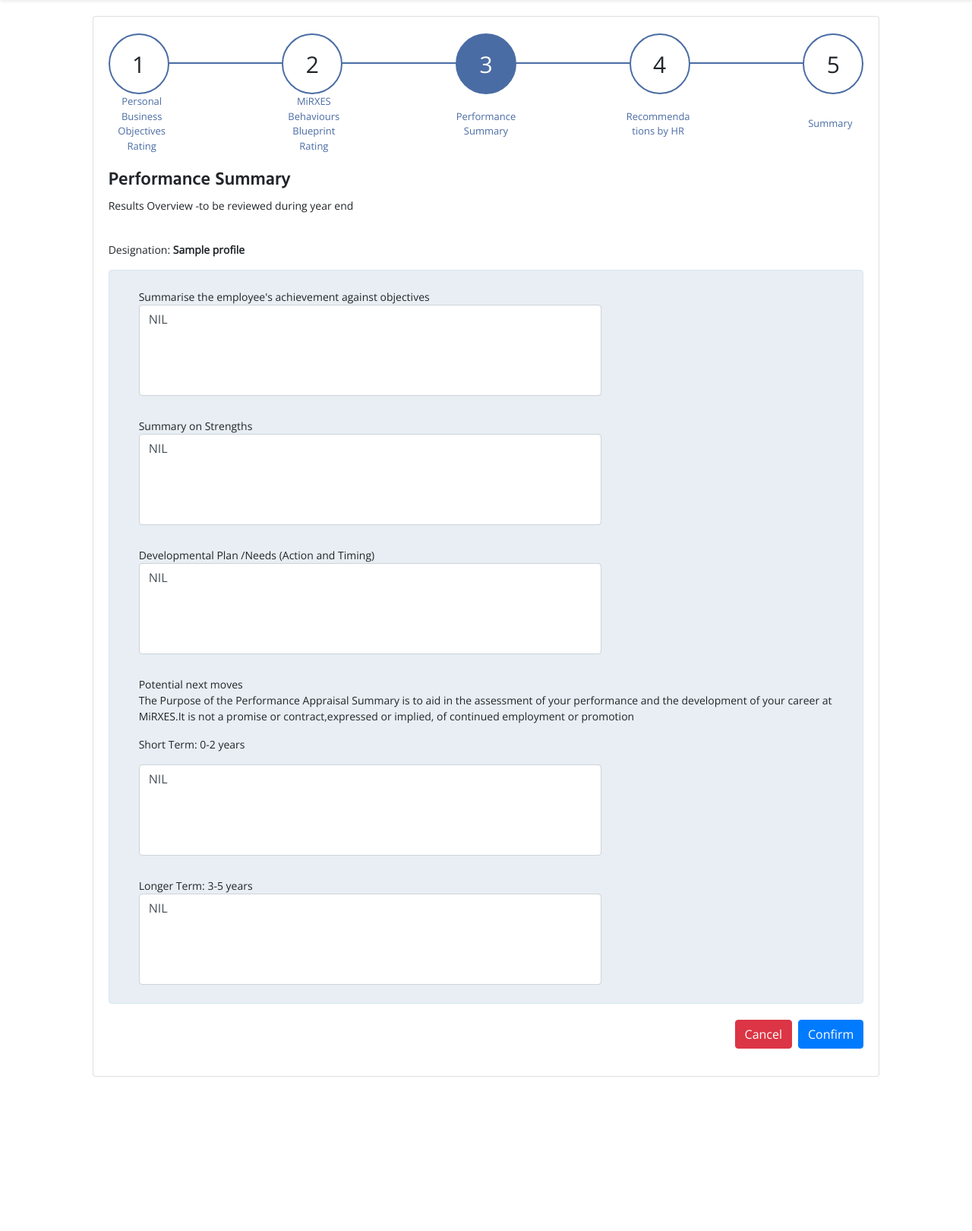
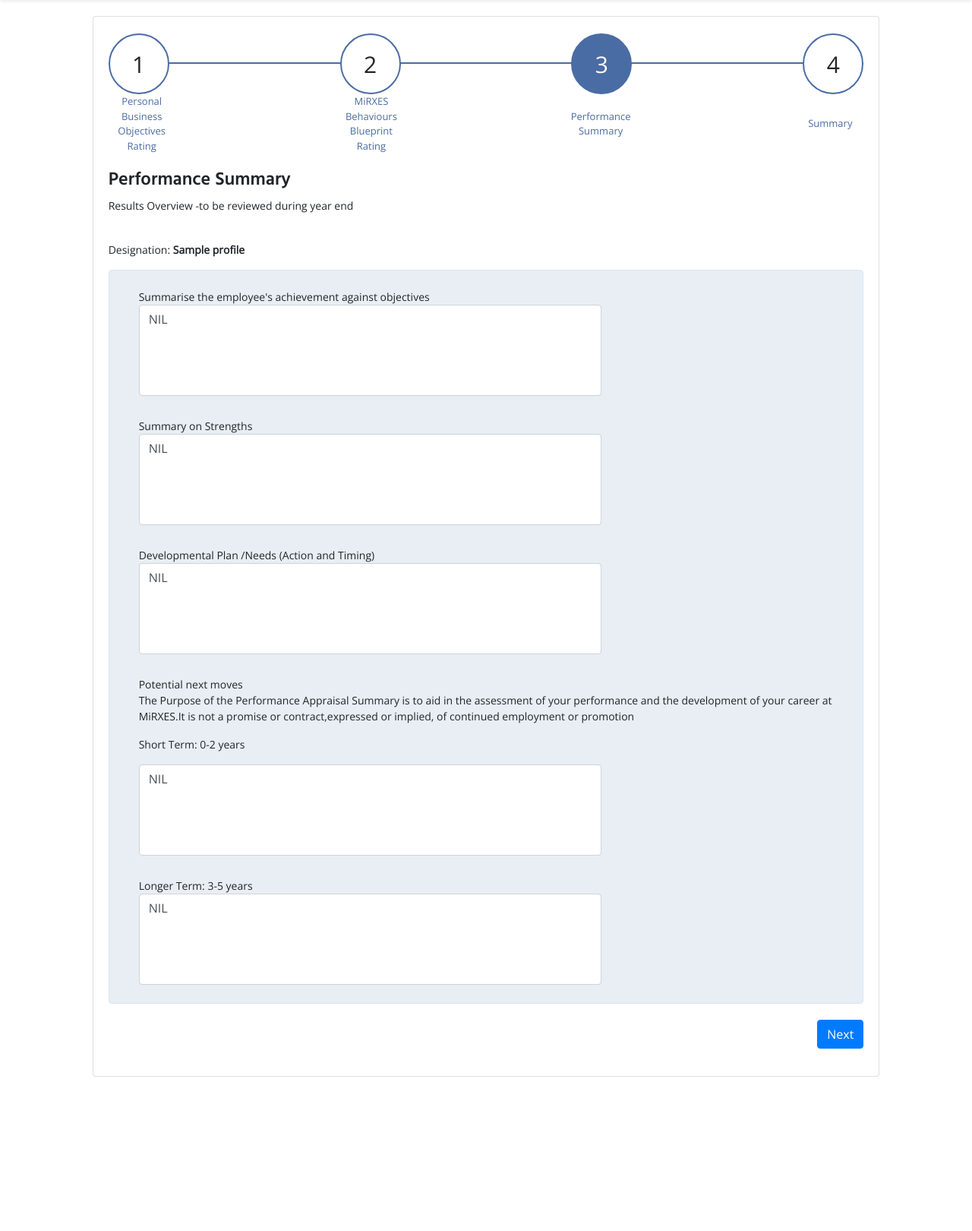
Before and after one commit to Aditya-CS2k/mirxesnew, a Django app: page /Appraisals/allusers/1/Update/Career in a window 1280 px wide. Shown: the part 65-1685 px from the top of the page at 76% size. Run offline with Django 3.2, Linux system fonts and the light colour scheme; a user stored in the database is signed in; tables that the repository leaves empty hold one stand-in row (values such as "Sample post"); grey boxes marked "Sample" are stand-in pictures; some libraries are stand-ins or nearby versions.

Commit message:
Update HuNet_UpdateCD.html

```diff
--- a/Appraisals/templates/Appraisals/HuNet_UpdateCD.html
+++ b/Appraisals/templates/Appraisals/HuNet_UpdateCD.html
@@ -42,14 +42,14 @@
                             <a href="{% url 'Appraisals:Update_AppraisalG' user_app.id %}"><button type = "button" class = "btn">1</button></a>
                             <a href="{% url 'Appraisals:Update_AppraisalC' user_app.id %}"><button type = "button" class = "btn">2</button></a>
                             <a href="{% url 'Appraisals:Update_AppraisalCareer' user_app.id %}"><button type = "button" class = "btn activebtn">3</button></a>
-                            <a href="{% url 'Appraisals:Update_AppraisalS' user_app.id %}"><button type = "button" class = "btn">4</button></a>
-                            <a href="{% url 'Appraisals:Update_Appraisal' user_app.id %}"><button type = "button" class = "btn">5</button></a>
+
+                            <a href="{% url 'Appraisals:Update_Appraisal' user_app.id %}"><button type = "button" class = "btn">4</button></a>
                         </div>
                         <div class = "row button-name-row justify-content-between m-0">
                             <span>Personal Business Objectives Rating</span>
                             <span>MiRXES Behaviours Blueprint Rating</span>
                             <span>Performance Summary</span>
-                            <span>Recommendations by HR</span>
+
                             <span>Summary</span>
                         </div>
                         {%endblock%}
@@ -62,7 +62,7 @@
                             <!-- {{grade}} -->
 
 
-
+                            <form action='' method = "POST" enctype= "multipart/form-data">
                         <!--Django Exclusive: CSRF token is a random, hard-to-guess string, prevent CSRF atk-->
                         {%csrf_token%}
 
@@ -107,14 +107,15 @@
                                     {{form.Q5}}
                                 </div>
                             </div>
+                            </form>
 
                         </div>
                         {%endblock%}
 
                         <br>
                         <div class = "row justify-content-end" style = "margin:0">
-                            <a href="{% url 'user_homepage'%}" type = "button" class = "btn btn-danger mr-1">Cancel</a>
-                            <input class = "btn btn-primary ml-1" type = 'submit' value = "Confirm">
+                            <!-- <a href="{% url 'user_homepage'%}" type = "button" class = "btn btn-danger mr-1">Cancel</a> -->
+                            <input class = "btn btn-primary ml-1" type = 'submit' value = "Next">
                         </div>
                     </div>
                 </div>
```
